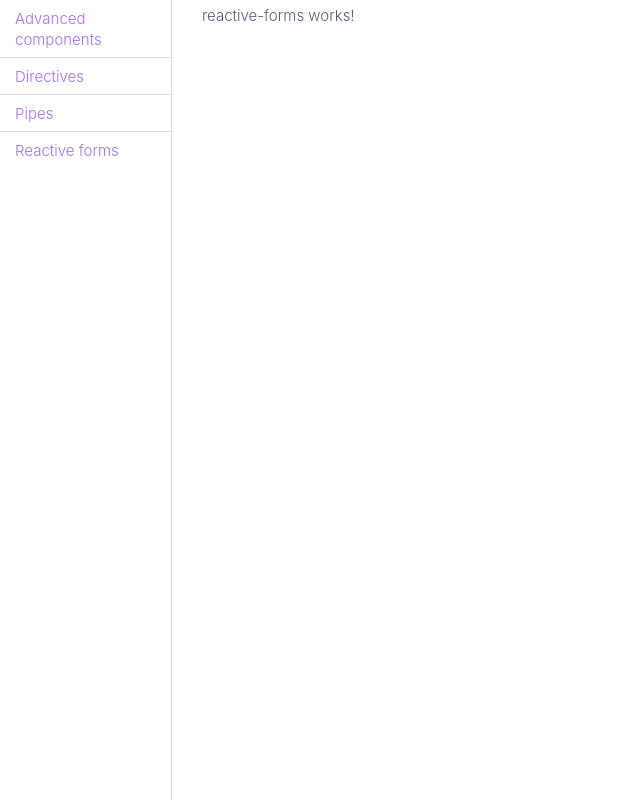
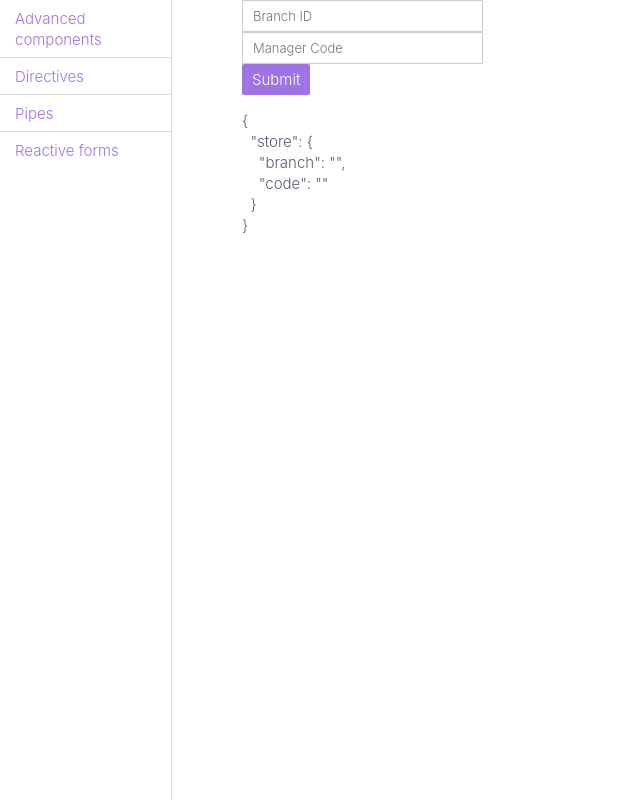
Before and after one commit to chat-du-cheshire/ultimate-ng-pro, an Angular app: page /reactive-forms in a window 1280 px wide. Shown: the whole page, without its empty margins (0-640 px from the left). Built offline with nearby package versions, Linux system fonts and the light colour scheme.

Commit message:
Lesson: FormControls and FormGroups

```diff
--- a/src/app/modules/reactive-forms/components/reactive-forms/reactive-forms.component.html
+++ b/src/app/modules/reactive-forms/components/reactive-forms/reactive-forms.component.html
@@ -1,3 +1 @@
-<p>
-  reactive-forms works!
-</p>
+<stock-inventory></stock-inventory>
--- /dev/null
+++ b/src/app/modules/reactive-forms/components/stock-inventory/stock-inventory.component.html
@@ -0,0 +1,12 @@
+<div class="stock-inventory">
+  <form [formGroup]="form" (ngSubmit)="onSubmit()">
+    <div formGroupName="store">
+      <input formControlName="branch" type="text" placeholder="Branch ID">
+      <input formControlName="code"  type="text" placeholder="Manager Code">
+    </div>
+    <div class="stock-inventory__buttons">
+      <button type="submit" [disabled]="form.invalid">Submit</button>
+    </div>
+      <pre>{{form.value | json}}</pre>
+  </form>
+</div>
--- /dev/null
+++ b/src/app/modules/reactive-forms/components/stock-inventory/stock-inventory.component.ts
@@ -0,0 +1,27 @@
+import {Component, OnInit} from '@angular/core';
+import {FormControl, FormGroup} from '@angular/forms';
+
+@Component({
+  selector: 'stock-inventory',
+  templateUrl: './stock-inventory.component.html',
+  styleUrls: ['./stock-inventory.component.scss']
+})
+export class StockInventoryComponent implements OnInit {
+
+  form = new FormGroup({
+    store: new FormGroup({
+      branch: new FormControl(''),
+      code: new FormControl('')
+    })
+  });
+
+  constructor() {
+  }
+
+  ngOnInit() {
+  }
+
+  onSubmit() {
+    console.log(`Submit:`, this.form.value);
+  }
+}
--- a/src/app/modules/reactive-forms/reactive-forms.module.ts
+++ b/src/app/modules/reactive-forms/reactive-forms.module.ts
@@ -2,6 +2,8 @@ import {NgModule} from '@angular/core';
 import {CommonModule} from '@angular/common';
 import {ReactiveFormsComponent} from './components/reactive-forms/reactive-forms.component';
 import {Route, RouterModule} from '@angular/router';
+import { StockInventoryComponent } from './components/stock-inventory/stock-inventory.component';
+import {ReactiveFormsModule} from '@angular/forms';
 
 const routes: Route[] = [{
   path: 'reactive-forms',
@@ -9,9 +11,10 @@ const routes: Route[] = [{
 }];
 
 @NgModule({
-  declarations: [ReactiveFormsComponent],
+  declarations: [ReactiveFormsComponent, StockInventoryComponent],
   imports: [
     CommonModule,
+    ReactiveFormsModule,
     RouterModule.forChild(routes)
   ]
 })
```
Also changed, not shown: src/app/modules/reactive-forms/components/stock-inventory/stock-inventory.component.scss (added), 1 other file (tests, documents, lock files or other folders).
